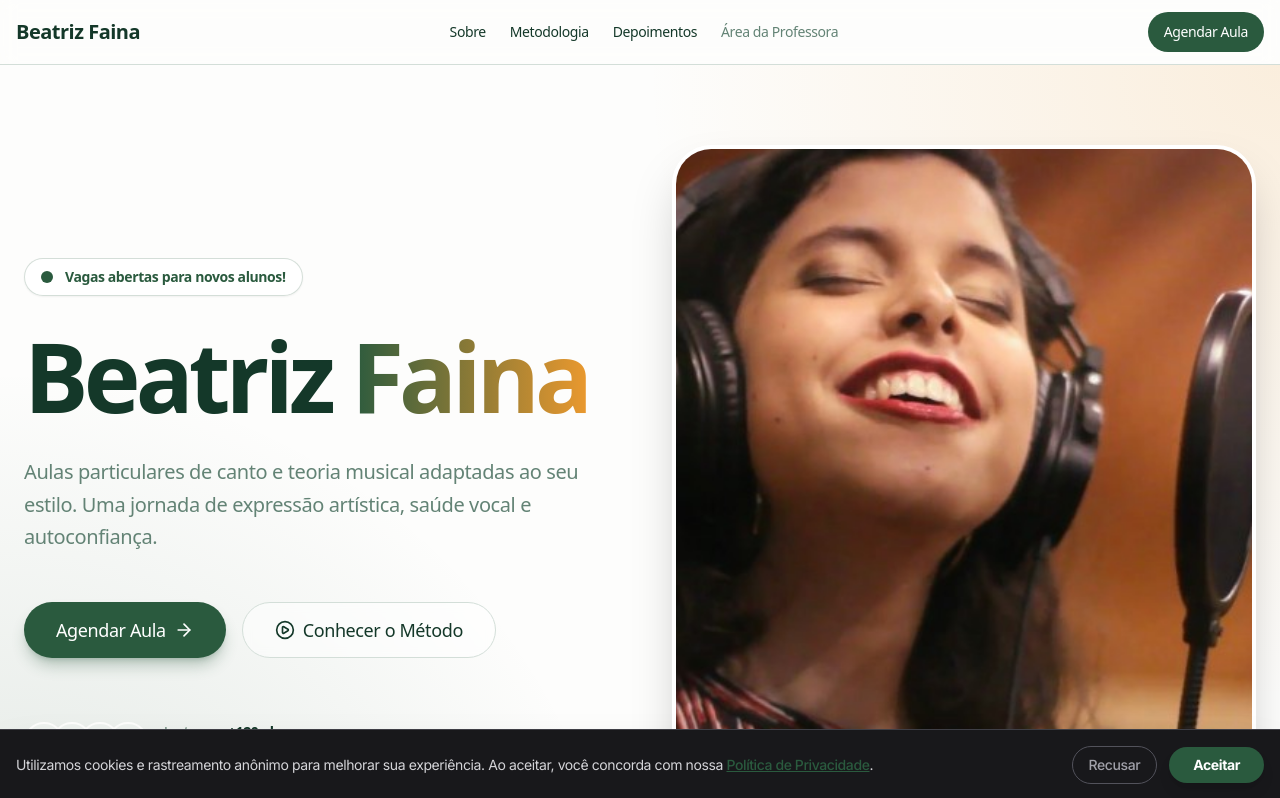
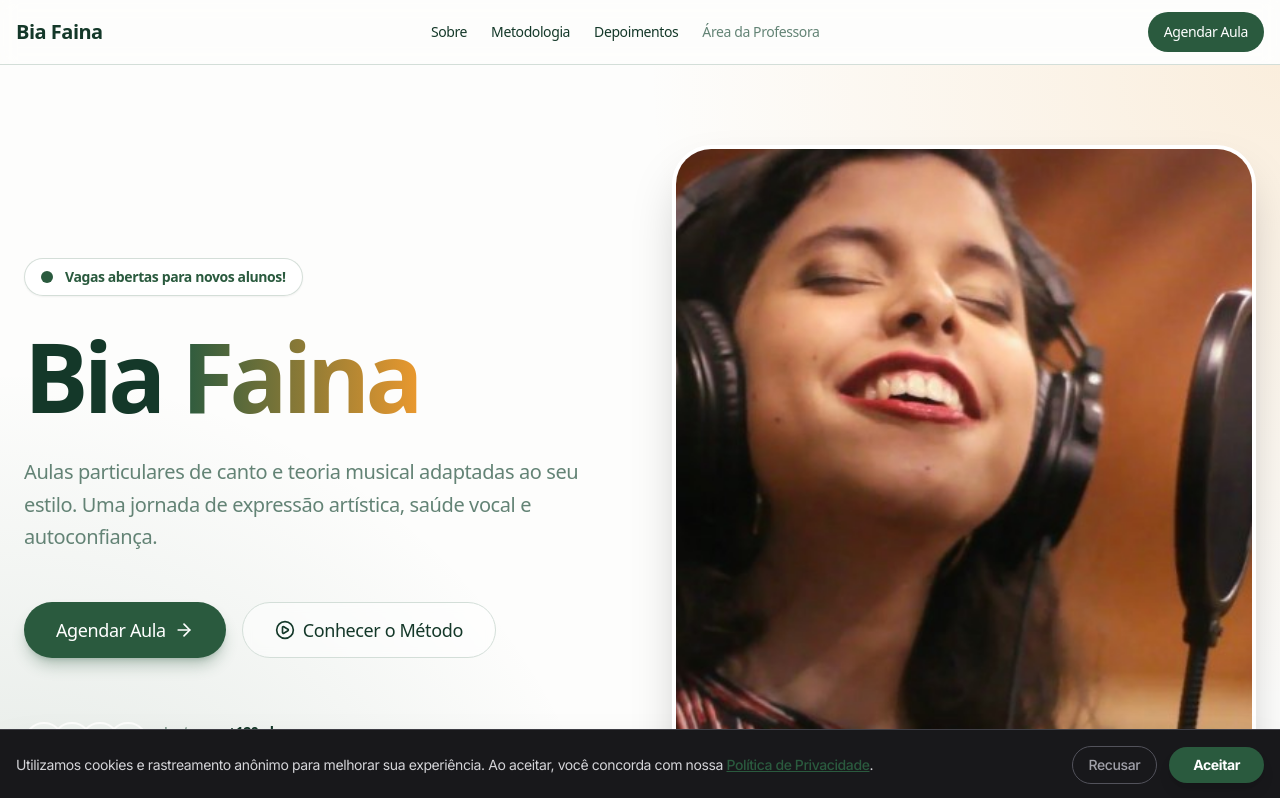
Before and after one commit to julooch/beatriz-music-app, a Next.js app: page / in a window 1280 px wide. Shown: the top 798 px of the page. Built offline with nearby package versions, Linux system fonts and the light colour scheme.

Commit message:
fix: change Beatriz Faina to Bia Faina in header and hero

```diff
--- a/app/page.tsx
+++ b/app/page.tsx
@@ -30,7 +30,7 @@ export default function Home() {
                                     Vagas abertas para novos alunos!
                                 </div>
                                 <h1 className="text-6xl lg:text-8xl font-extrabold tracking-tighter leading-tight text-foreground">
-                                    Beatriz <span className="text-transparent bg-clip-text bg-gradient-to-r from-primary to-secondary">Faina</span>
+                                    Bia <span className="text-transparent bg-clip-text bg-gradient-to-r from-primary to-secondary">Faina</span>
                                 </h1>
                                 <p className="text-xl text-muted-foreground max-w-2xl mx-auto lg:mx-0 leading-relaxed font-medium">
                                     Aulas particulares de canto e teoria musical adaptadas ao seu estilo. Uma jornada de expressão artística, saúde vocal e autoconfiança.
--- a/components/layout/Header.tsx
+++ b/components/layout/Header.tsx
@@ -32,7 +32,7 @@ export default function Header() {
         <header className="sticky top-0 z-50 w-full border-b bg-background/95 backdrop-blur supports-[backdrop-filter]:bg-background/60">
             <div className="container mx-auto flex h-16 items-center justify-between px-4">
                 <Link href="/" className="flex items-center gap-2">
-                    <span className="text-xl font-bold tracking-tight">Beatriz Faina</span>
+                    <span className="text-xl font-bold tracking-tight">Bia Faina</span>
                 </Link>
                 <nav className="hidden md:flex items-center gap-6">
                     <Link href="/#sobre" onClick={() => handleTrackClick("CLICK_SOBRE")} className="text-sm font-medium hover:text-primary transition-colors">
@@ -64,7 +64,7 @@ export default function Header() {
                             </SheetTrigger>
                             <SheetContent side="right" className="w-[300px] sm:w-[400px] flex flex-col gap-6 pt-12">
                                 <Link href="/" className="flex items-center gap-2 mb-4">
-                                    <span className="text-2xl font-bold tracking-tight">Beatriz Faina</span>
+                                    <span className="text-2xl font-bold tracking-tight">Bia Faina</span>
                                 </Link>
                                 <nav className="flex flex-col gap-6 mt-4">
                                     <Link href="/#sobre" onClick={() => handleTrackClick("CLICK_SOBRE")} className="text-lg font-medium hover:text-primary transition-colors">
```
